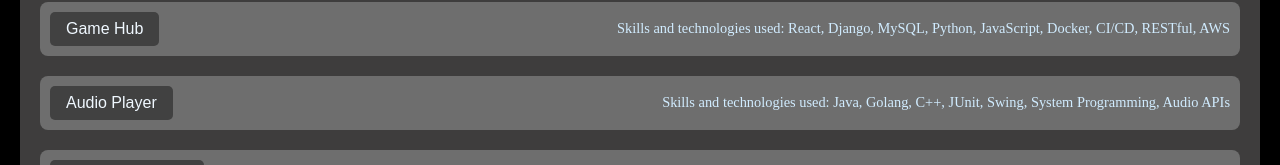
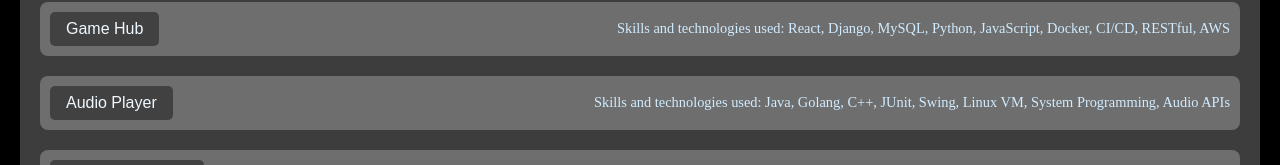
Before and after one commit to flkram/Portfolio, a plain HTML site: page index.html in a window 1280 px wide. Shown: the part 624-789 px from the top of the page. Drawn offline with Linux system fonts and the light colour scheme.

Commit message:
audio player skill change

```diff
--- a/index.html
+++ b/index.html
@@ -48,7 +48,7 @@
             </div>
             <div class="project">
                 <button onclick="window.location.href='https://github.com/flkram/audio-player'">Audio Player</button>
-                <span>Skills and technologies used: Java, Golang, C++, JUnit, Swing, System Programming, Audio APIs</span>
+                <span>Skills and technologies used: Java, Golang, C++, JUnit, Swing, Linux VM, System Programming, Audio APIs</span>
             </div>
             <div class="project">
                 <button onclick="window.location.href='https://github.com/flkram/Sequence-Finder'">Sequence Finder</button>
```
